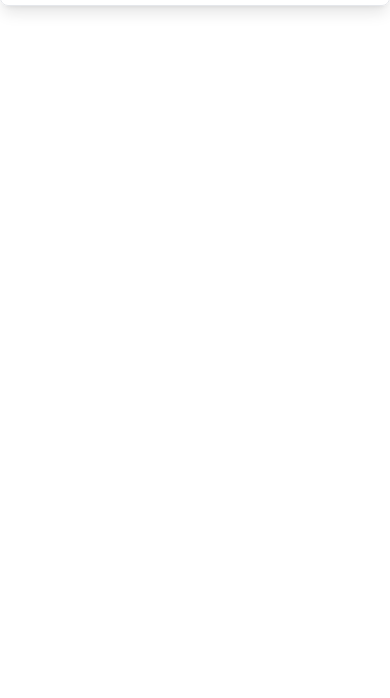
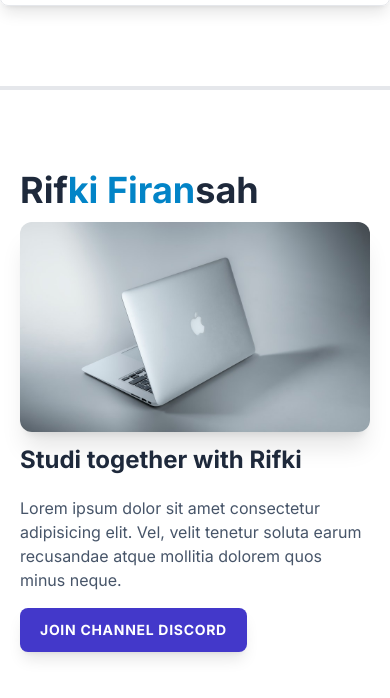
Before and after one commit to RifkiFiransah/Try-To-TailwindCSS, a website: page public/3.utilities_2/index.html in a window 390 px wide. Shown: the part 4619-5317 px from the top of the page. Before the commit the page ends 5009 px from the top, so only its background shows below. Drawn offline with nearby package versions, Linux system fonts and the light colour scheme.

Commit message:
Responsive Design Tailwind

```diff
--- a/public/3.utilities_2/index.html
+++ b/public/3.utilities_2/index.html
@@ -309,6 +309,41 @@
       </div>
     </section>
 
+    <hr class="my-20 border-t-4" />
+
+    <!-- Responsive Design -->
+    <section>
+      <div
+        class="container px-5 font-inter max-w-md mx-auto sm:bg-red-400 md:bg-transparent lg:bg-teal-600 xl:bg-transparent sm:max-w-xl md:max-w-4xl md:h-96"
+      >
+        <h3 class="text-4xl font-bold text-slate-800 sm:text-5xl md:text-6xl">
+          Rif<span class="text-sky-600">ki Firan</span>sah
+        </h3>
+        <img
+          class="mt-3 rounded-xl shadow-xl sm:mt-6 sm:h-64 sm:w-full sm:object-cover sm:object-center"
+          src="../img/2.jpeg"
+          alt="laptop"
+        />
+        <h2
+          class="mt-3 text-slate-800 font-semibold text-2xl sm:mt-6 sm:text-4xl"
+        >
+          Studi together with Rifki
+        </h2>
+        <p class="mt-5 text-slate-600 sm:text-xl">
+          Lorem ipsum dolor sit amet consectetur adipisicing elit. Vel, velit
+          tenetur soluta earum recusandae atque mollitia dolorem quos minus
+          neque.
+        </p>
+        <div class="mt-4">
+          <a
+            href="#"
+            class="inline-block px-5 py-3 bg-indigo-700 text-white font-semibold rounded-lg shadow-lg uppercase text-sm tracking-wider sm:text-md"
+            >Join Channel Discord</a
+          >
+        </div>
+      </div>
+    </section>
+
     <div class="mb-96"></div>
 
     <script>
```
